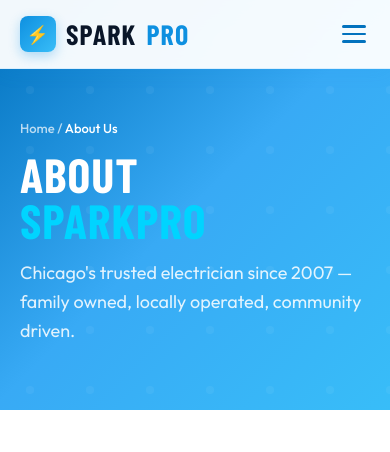
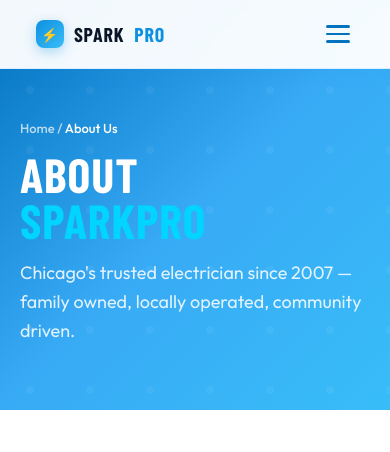
Before and after one commit to zaokret-dev/electrician2, a plain HTML site: page about.html in a window 390 px wide. Shown: the top 452 px of the page. Drawn offline with nearby package versions, Linux system fonts and the light colour scheme; a web font is replaced by a local one.

Commit message:
Update about.html

```diff
--- a/about.html
+++ b/about.html
@@ -959,6 +959,39 @@
 main { animation: fadeUp .4s ease both; }
 
 </style>
+
+<style>
+/* Mobile touch fixes */
+.hamburger {
+  touch-action: manipulation;
+  -webkit-tap-highlight-color: transparent;
+  cursor: pointer;
+  z-index: 200;
+  position: relative;
+}
+.nav-cta {
+  touch-action: manipulation;
+  -webkit-tap-highlight-color: transparent;
+}
+nav {
+  -webkit-transform: translateZ(0);
+  transform: translateZ(0);
+}
+@media (max-width: 600px) {
+  .blog-posts-grid { grid-template-columns: 1fr !important; }
+  .blog-posts-grid > div { grid-template-columns: 1fr !important; }
+  .blog-posts-grid > div img { width: 100% !important; height: 180px !important; }
+}
+</style>
+
+<style>
+@media (max-width: 768px) {
+  .logo { font-size: 20px; }
+  .logo-mark { width: 28px; height: 28px; font-size: 14px; }
+  .nav-inner { padding: 0 16px; }
+  .hamburger { margin-left: auto; flex-shrink: 0; }
+}
+</style>
 </head>
 <body>
 
```
